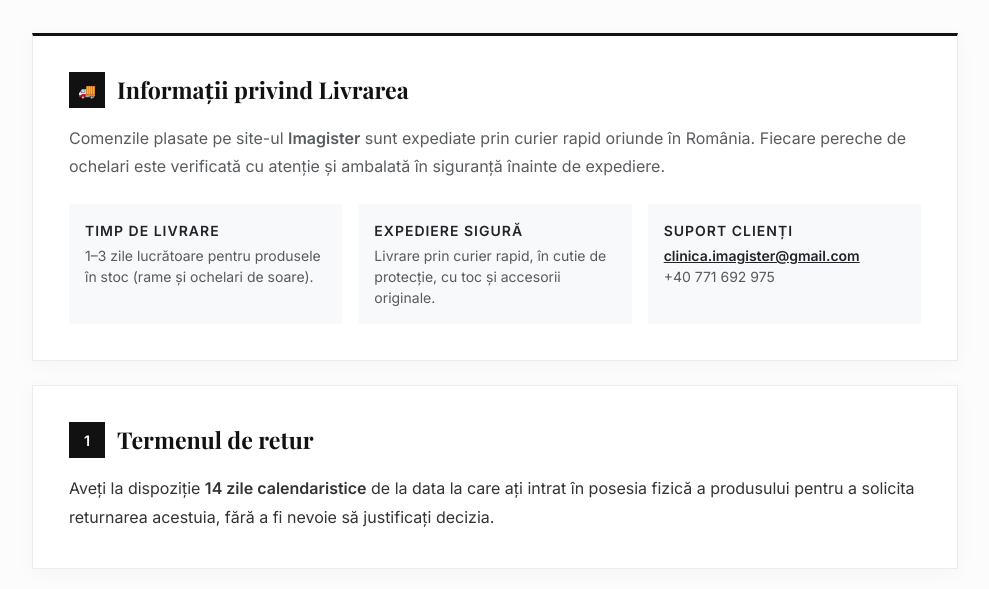
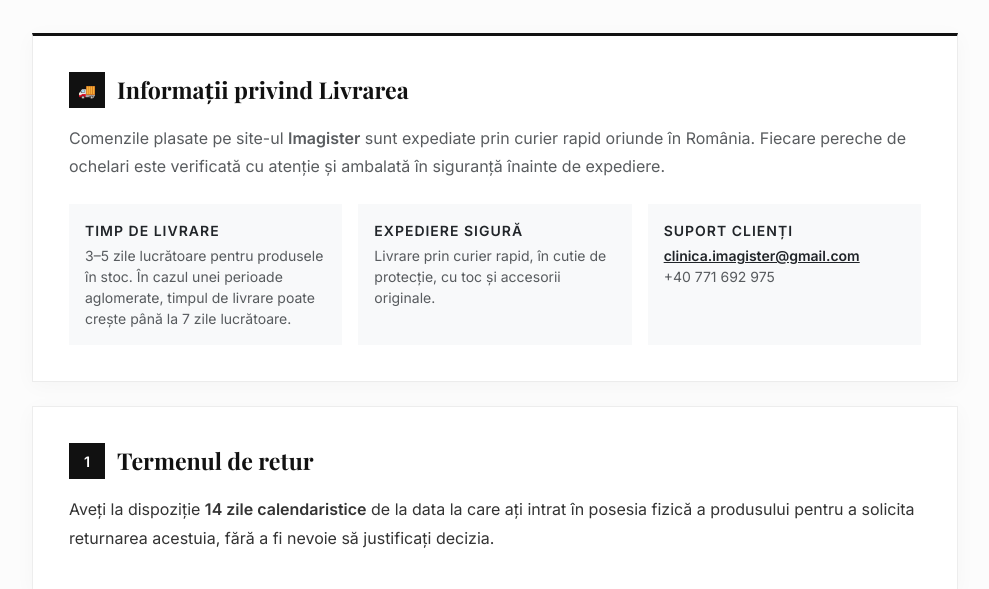
Before and after one commit to Bogdan1243/optic-store, a Django app: page /livrare-si-retur/ in a window 1280 px wide. Shown: the part 569-1158 px from the top of the page, without its empty margins (145-1134 px from the left). Run offline with Django 4.2, Linux system fonts and the light colour scheme; data that the repository does not hold is empty; some libraries are stand-ins or nearby versions; some web fonts are replaced.

Commit message:
Added pages, changed banners and some descriptions.

```diff
--- a/store/templates/landing.html
+++ b/store/templates/landing.html
@@ -62,7 +62,7 @@
                     <div class="card-body p-4 text-center">
                         <h5 class="premium-heading fs-4 mb-2">Satu Mare</h5>
                         <p class="text-muted small mb-2">Strada Strada Avram Iancu 34<br>Satu Mare, SM</p>
-                        <p class="small mb-4 text-muted"><strong>Program:</strong> Luni-Sâmbătă: 10:00 - 19:00</p>
+                        <p class="small mb-4 text-muted"><strong>Program:</strong> Luni-Sâmbătă: 09:00 - 22:00</p>
                         <a href="https://maps.app.goo.gl/LsFC7PdjHJ6Xwozz5" target="_blank" class="btn btn-outline-dark w-100 rounded-0 small text-uppercase" style="letter-spacing: 1.5px;">
                             📍 Indicații Traseu
                         </a>
--- a/store/templates/livrare_si_retur.html
+++ b/store/templates/livrare_si_retur.html
@@ -114,7 +114,7 @@
                     <div class="col-md-4">
                         <div class="p-3 bg-light h-100">
                             <div class="small text-uppercase fw-bold text-dark mb-1" style="letter-spacing: 1px;">Timp de Livrare</div>
-                            <div class="small text-muted">1–3 zile lucrătoare pentru produsele în stoc (rame și ochelari de soare).</div>
+                            <div class="small text-muted">3–5 zile lucrătoare pentru produsele în stoc. În cazul unei perioade aglomerate, timpul de livrare poate crește până la 7 zile lucrătoare.</div>
                         </div>
                     </div>
                     <div class="col-md-4">
```
